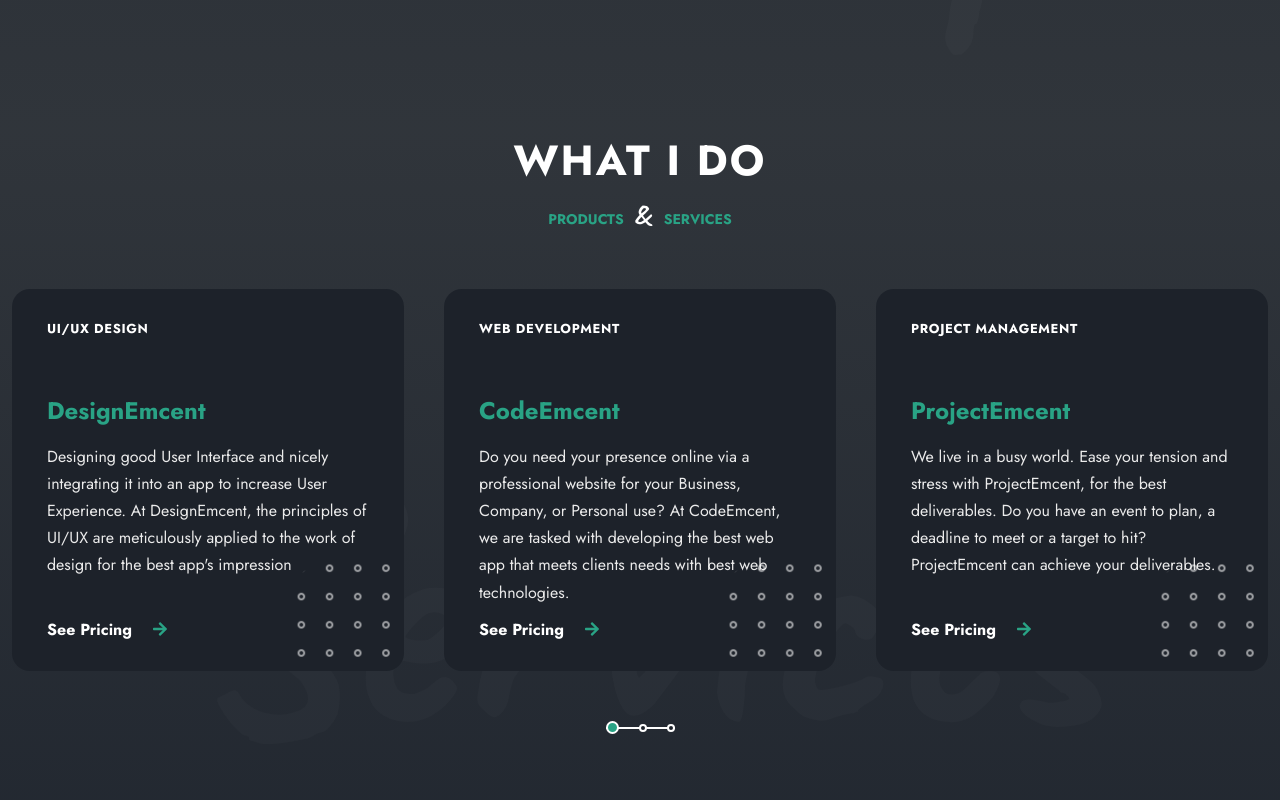
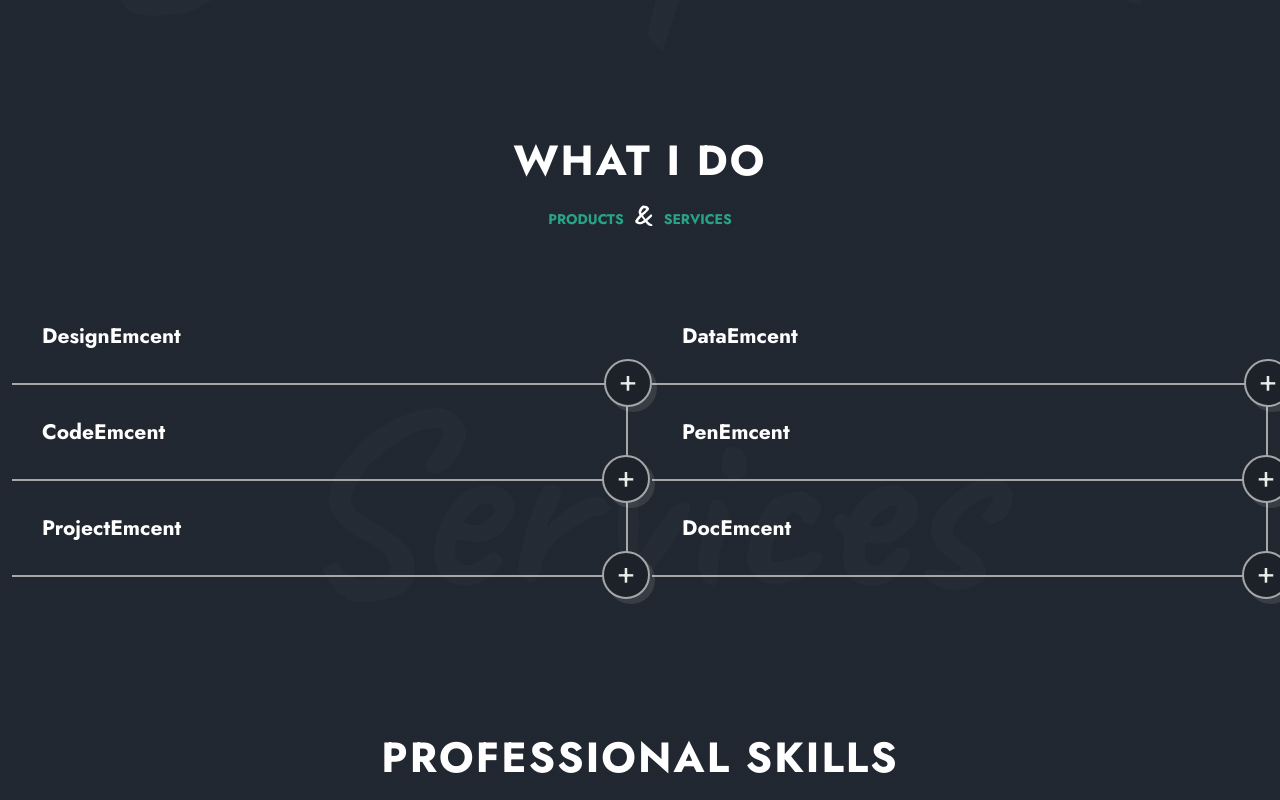
Before and after one commit to CodeEmcent/Inno-portfolio, a React (Vite) app in the folder portfolio/: page /#home in a window 1280 px wide. Shown: the part 820-1620 px from the top of the page. Built offline with nearby package versions, Linux system fonts and the light colour scheme.

Commit message:
Resume Component Changed to Service Section

```diff
--- a/portfolio/src/App.css
+++ b/portfolio/src/App.css
@@ -430,7 +430,7 @@ img {
 
 .section__bg-wrapper {
   position: absolute;
-  bottom: 148px;
+  bottom: 135px;
   left: 50%;
   transform: translateX(-50%);
   -webkit-transform: translateX(-50%);
@@ -440,7 +440,7 @@ img {
 }
 
 .bg__title {
-  font-size: clamp(15.625rem, 13.5417rem + 9.5238vw, 21.875rem);
+  font-size: clamp(15.625rem, 13.5417rem + 9.5238vw, 15.875rem);
   font-family: var(--second-font);
   font-weight: 700;
   white-space: nowrap;
--- a/portfolio/src/App.jsx
+++ b/portfolio/src/App.jsx
@@ -2,13 +2,10 @@ import React from 'react'
 import './App.css'
 import Header from './components/header/Header'
 import Home from './components/home/Home'
-import Services from './components/services/Services'
 import Skills from './components/skills/Skills'
 import Portfolio from './components/portfolio/Portfolio'
 import Resume from './components/resume/Resume'
 import Testimonials from './components/testimonials/Testimonials'
-// import Pricing from './pages/pricing/Pricing'
-// import Blog from './components/blog/Blog'
 import Contact from './components/contact/Contact'
 import Footer from './components/footer/Footer'
 
@@ -17,13 +14,10 @@ function App() {
     <main className='main'>
       <Header />
       <Home />
-      <Services />
+      <Resume />
       <Skills />
       <Portfolio />
-      <Resume />
       <Testimonials />
-      {/* <Pricing /> */}
-      {/* <Blog /> */}
       <Contact />
       <Footer />
     </main>
--- a/portfolio/src/Data.jsx
+++ b/portfolio/src/Data.jsx
@@ -20,6 +20,10 @@ export const links = [
     name: 'Services',
     path: 'services',
   },
+  // {
+  //   name: 'Services',
+  //   path: 'services',
+  // },
   {
     name: 'Skills',
     path: 'skills',
@@ -27,10 +31,6 @@ export const links = [
   {
     name: 'Works',
     path: 'work',
-  },
-  {
-    name: 'Resume',
-    path: 'resume',
   },
   {
     name: 'Testimonials',
@@ -50,43 +50,43 @@ export const links = [
   },
 ]
 
-export const services = [
-  {
-    id: 1,
-    name: ' UI/UX Design ',
-    title: ' DesignEmcent ',
-    description:
-      "Designing good User Interface and nicely integrating it into an app to increase User Experience. At DesignEmcent, the principles of UI/UX are meticulously applied to the work of design for the best app's impression",
-  },
-  {
-    id: 2,
-    name: 'Web Development',
-    title: 'CodeEmcent',
-    description:
-      'Do you need your presence online via a professional website for your Business, Company, or Personal use? At CodeEmcent, we are tasked with developing the best web app that meets clients needs with best web technologies.',
-  },
-  {
-    id: 3,
-    name: ' Project Management ',
-    title: ' ProjectEmcent ',
-    description:
-      'We live in a busy world. Ease your tension and stress with ProjectEmcent, for the best deliverables. Do you have an event to plan, a deadline to meet or a target to hit? ProjectEmcent can achieve your deliverables.',
-  },
-  {
-    id: 4,
-    name: ' Data Analysis ',
-    title: ' DataEmcent ',
-    description:
-      'Every Data contains a unique story that is not immediately read at first contact and that is the real power of data. With DataEmcent analytical skills, the hidden message of your data can be unraveled to enable you make informed decisions.',
-  },
-  {
-    id: 5,
-    name: ' Professional Writing ',
-    title: '  PenEmcent ',
-    description:
-      ' The art of creative writing is not a small work. To compose and fil a blank page with lots of good ideas is a great and powerful skill. With PenEmcent Professional Writing Services, you are sure of an original and intriguing ideas.',
-  },
-]
+// export const services = [
+//   {
+//     id: 1,
+//     name: ' UI/UX Design ',
+//     title: ' DesignEmcent ',
+//     description:
+//       "Designing good User Interface and nicely integrating it into an app to increase User Experience. At DesignEmcent, the principles of UI/UX are meticulously applied to the work of design for the best app's impression",
+//   },
+//   {
+//     id: 2,
+//     name: 'Web Development',
+//     title: 'CodeEmcent',
+//     description:
+//       'Do you need your presence online via a professional website for your Business, Company, or Personal use? At CodeEmcent, we are tasked with developing the best web app that meets clients needs with best web technologies.',
+//   },
+//   {
+//     id: 3,
+//     name: ' Project Management ',
+//     title: ' ProjectEmcent ',
+//     description:
+//       'We live in a busy world. Ease your tension and stress with ProjectEmcent, for the best deliverables. Do you have an event to plan, a deadline to meet or a target to hit? ProjectEmcent can achieve your deliverables.',
+//   },
+//   {
+//     id: 4,
+//     name: ' Data Analysis ',
+//     title: ' DataEmcent ',
+//     description:
+//       'Every Data contains a unique story that is not immediately read at first contact and that is the real power of data. With DataEmcent analytical skills, the hidden message of your data can be unraveled to enable you make informed decisions.',
+//   },
+//   {
+//     id: 5,
+//     name: ' Professional Writing ',
+//     title: '  PenEmcent ',
+//     description:
+//       ' The art of creative writing is not a small work. To compose and fil a blank page with lots of good ideas is a great and powerful skill. With PenEmcent Professional Writing Services, you are sure of an original and intriguing ideas.',
+//   },
+// ]
 
 export const skills = [
   {
@@ -189,63 +189,124 @@ export const projects = [
   },
 ]
 
+// export const cv = [
+//   {
+//     id: 1,
+//     title: 'Bachelor of Arts',
+//     subtitle: 'Imo State University, Owerri, Nigeria',
+//     date: '2011 - 2015',
+//     description: "Obtained a Bachelor's Degree of Arts (B.A.) in Philosophy.",
+//     category: 'education',
+//   },
+
+//   {
+//     id: 2,
+//     title: 'Bachelor of Philosoph',
+//     subtitle: 'Pontifical Urbaniana University, Rome, Italy',
+//     date: '2011 - 2015',
+//     description:
+//       "Obtained a Bachelor's Degree of Philosophy (B.Phil.) in Philosophy.",
+//     category: 'education',
+//   },
+
+//   {
+//     id: 3,
+//     title: 'St. Peter Claver Seminary, Owerri, Nigeria',
+//     subtitle: 'High School',
+//     date: '2007 - 2010',
+//     description:
+//       'Obtained the West African Examination Council Certificate (WAEC) and the National Examination Council Certificate (NECO).',
+//     category: 'education',
+//   },
+
+//   {
+//     id: 4,
+//     title: 'UI Head & Manager',
+//     subtitle: 'Soft Tech Inc.',
+//     date: '2020 - PRESENT',
+//     description:
+//       'Lorem ipsum dolor sit amet, consectetur adipiscing elit, sed do eiusmod tempor incididunt ut labore et dolore magna aliqua.',
+//     category: 'experience',
+//   },
+
+//   {
+//     id: 5,
+//     title: 'UI / UX Specialist',
+//     subtitle: 'Kana Design Studio',
+//     date: '2018 - 2020',
+//     description:
+//       'Lorem ipsum dolor sit amet, consectetur adipiscing elit, sed do eiusmod tempor incididunt ut labore et dolore magna aliqua.',
+//     category: 'experience',
+//   },
+
+//   {
+//     id: 6,
+//     title: 'Plugins Developer',
+//     subtitle: 'Fiverr.com',
+//     date: '2016 - 2018',
+//     description:
+//       'Lorem ipsum dolor sit amet, consectetur adipiscing elit, sed do eiusmod tempor incididunt ut labore et dolore magna aliqua.',
+//     category: 'experience',
+//   },
+// ]
+
 export const cv = [
   {
     id: 1,
-    title: 'Bachelor of Arts',
-    subtitle: 'Imo State University, Owerri, Nigeria',
-    date: '2011 - 2015',
-    description: "Obtained a Bachelor's Degree of Arts (B.A.) in Philosophy.",
+    title: 'DesignEmcent',
+    subtitle: 'UI/UX Design',
+    read: 'see more',
+    description:
+      "Designing good User Interface and nicely integrating it into an app to increase User Experience. At DesignEmcent, the principles of UI/UX are meticulously applied to the work of design for the best app's impression.",
     category: 'education',
   },
 
   {
     id: 2,
-    title: 'Bachelor of Philosoph',
-    subtitle: 'Pontifical Urbaniana University, Rome, Italy',
-    date: '2011 - 2015',
+    title: 'CodeEmcent',
+    subtitle: 'Web Development',
+    read: 'see more',
     description:
-      "Obtained a Bachelor's Degree of Philosophy (B.Phil.) in Philosophy.",
+      'Do you need your presence online via a professional website for your Business, Company, or Personal use? At CodeEmcent, we are tasked with developing the best web app that meets clients needs with best web technologies.',
     category: 'education',
   },
 
   {
     id: 3,
-    title: 'St. Peter Claver Seminary, Owerri, Nigeria',
-    subtitle: 'High School',
-    date: '2007 - 2010',
+    title: 'ProjectEmcent',
+    subtitle: 'Project Management',
+    read: 'see more',
     description:
-      'Obtained the West African Examination Council Certificate (WAEC) and the National Examination Council Certificate (NECO).',
+      'We live in a busy world. Ease your tension and stress with ProjectEmcent, for the best deliverables. Do you have an event to plan, a deadline to meet or a target to hit? ProjectEmcent can achieve your deliverables.',
     category: 'education',
   },
 
   {
     id: 4,
-    title: 'UI Head & Manager',
-    subtitle: 'Soft Tech Inc.',
-    date: '2020 - PRESENT',
+    title: 'DataEmcent',
+    subtitle: 'Data Analysis',
+    read: 'see more',
     description:
-      'Lorem ipsum dolor sit amet, consectetur adipiscing elit, sed do eiusmod tempor incididunt ut labore et dolore magna aliqua.',
+      'Every Data contains a unique story that is not immediately read at first contact and that is the real power of data. With DataEmcent analytical skills, the hidden message of your data can be unraveled to enable you make informed decisions.',
     category: 'experience',
   },
 
   {
     id: 5,
-    title: 'UI / UX Specialist',
-    subtitle: 'Kana Design Studio',
-    date: '2018 - 2020',
+    title: 'PenEmcent',
+    subtitle: 'Professional Writing',
+    read: 'see more',
     description:
-      'Lorem ipsum dolor sit amet, consectetur adipiscing elit, sed do eiusmod tempor incididunt ut labore et dolore magna aliqua.',
+      'The art of creative writing is not a small work. To compose and fil a blank page with lots of good ideas is a great and powerful skill. With PenEmcent Professional Writing Services, you are sure of an original and intriguing ideas.',
     category: 'experience',
   },
 
   {
     id: 6,
-    title: 'Plugins Developer',
-    subtitle: 'Fiverr.com',
-    date: '2016 - 2018',
-    description:
-      'Lorem ipsum dolor sit amet, consectetur adipiscing elit, sed do eiusmod tempor incididunt ut labore et dolore magna aliqua.',
+    title: 'DocEmcent',
+    subtitle: 'Emcent Archive',
+    read: 'see more',
+    description: 'For a comprehensive documentation of Everthing Emcent.',
     category: 'experience',
   },
 ]
--- a/portfolio/src/components/contact/contact.css
+++ b/portfolio/src/components/contact/contact.css
@@ -1,5 +1,5 @@
 .contact {
-  background-image: var(--second-gradient);
+  background-image: var(--third-gradient);
 }
 
 .contact__container {
--- a/portfolio/src/components/home/Home.jsx
+++ b/portfolio/src/components/home/Home.jsx
@@ -111,7 +111,7 @@ const Home = () => {
       </div>
 
       <div className='section__bg-wrapper'>
-        <span className='bg__title'>Web Development</span>
+        <span className='bg__title'>Development</span>
       </div>
     </section>
   )
--- a/portfolio/src/components/home/home.css
+++ b/portfolio/src/components/home/home.css
@@ -1,5 +1,5 @@
 .home {
-  background-image: var(--first-gradient);
+  background-image: var(--third-gradient);
   padding-bottom: 150px;
 }
 
--- a/portfolio/src/components/portfolio/portfolio.css
+++ b/portfolio/src/components/portfolio/portfolio.css
@@ -1,5 +1,5 @@
 .portfolio {
-  background-image: var(--first-gradient);
+  background-image: var(--third-gradient);
 }
 
 .portfolio__list {
--- a/portfolio/src/components/resume/Card.jsx
+++ b/portfolio/src/components/resume/Card.jsx
@@ -1,4 +1,7 @@
 import React, { useState } from 'react'
+import { FaArrowRight } from 'react-icons/fa'
+import { Link } from 'react-router-dom'
+import Pricing from '../../pages/pricing/Pricing'
 
 const Card = (props) => {
   const [showInfo, setShowInfo] = useState(false)
@@ -12,8 +15,13 @@ const Card = (props) => {
 
       <div className={`${showInfo ? 'show-content' : ''} resume__content`}>
         <div className='resume__date-title'>
-          <h3 className='resume__title'>{props.subtitlt}</h3>
-          <span className='resume__date text-cs'>{props.date}</span>
+          <h3 className='resume__title'>{props.subtitle}</h3>
+          <span className='resume__date text-cs'>
+            <Link to='pricing' element={<Pricing />} className='link'>
+              {props.read}
+              <FaArrowRight className='link__icon' />
+            </Link>
+          </span>
         </div>
 
         <p className='resume__description'>{props.description}</p>
--- a/portfolio/src/components/resume/Resume.jsx
+++ b/portfolio/src/components/resume/Resume.jsx
@@ -6,15 +6,16 @@ import shapeOne from '../../assets/shape-1.png'
 
 const Resume = () => {
   return (
-    <section className='resume section' id='resume'>
-      <h2 className='section__title text-cs'>Resume</h2>
+    <section className='resume section' id='services'>
+      <h2 className='section__title text-cs'>What I Do</h2>
       <p className='section__subtitle'>
-        My <span>Story</span>
+        Products<span>&</span>
+        <span></span> Services
       </p>
 
       <div className='resume__container container grid'>
         <div className='resume__group'>
-          <h3 className='resume__heading'>Education</h3>
+          {/* <h3 className='resume__heading'>Education</h3> */}
 
           <div className='resume__items'>
             {cv.map((val, id) => {
@@ -23,8 +24,8 @@ const Resume = () => {
                   <Card
                     key={id}
                     title={val.title}
-                    subtitlt={val.subtitle}
-                    date={val.date}
+                    subtitle={val.subtitle}
+                    read={val.read}
                     description={val.description}
                   />
                 )
@@ -34,7 +35,7 @@ const Resume = () => {
         </div>
 
         <div className='resume__group'>
-          <h3 className='resume__heading'>Experience</h3>
+          {/* <h3 className='resume__heading'>Experience</h3> */}
 
           <div className='resume__items'>
             {cv.map((val, id) => {
@@ -43,8 +44,8 @@ const Resume = () => {
                   <Card
                     key={id}
                     title={val.title}
-                    subtitlt={val.subtitle}
-                    date={val.date}
+                    subtitle={val.subtitle}
+                    read={val.read}
                     description={val.description}
                   />
                 )
@@ -59,7 +60,7 @@ const Resume = () => {
       </div>
 
       <div className='section__bg-wrapper'>
-        <span className='bg__title'>Resume</span>
+        <span className='bg__title bg__resume'>Services</span>
       </div>
     </section>
   )
--- a/portfolio/src/components/resume/resume.css
+++ b/portfolio/src/components/resume/resume.css
@@ -1,5 +1,6 @@
 .resume {
-  background-color: var(--second-gradient);
+  background-image: var(--third-gradient);
+  padding-bottom: 150px;
 }
 
 .resume__container {
@@ -90,6 +91,7 @@
   color: var(--title-color);
   font-size: var(--tiny-font-size);
   font-weight: 700;
+  z-index: 1;
 }
 
 .resume__description {
```
Also changed, not shown: portfolio/src/components/testimonials/testimonials.css (+55 -0 lines).
